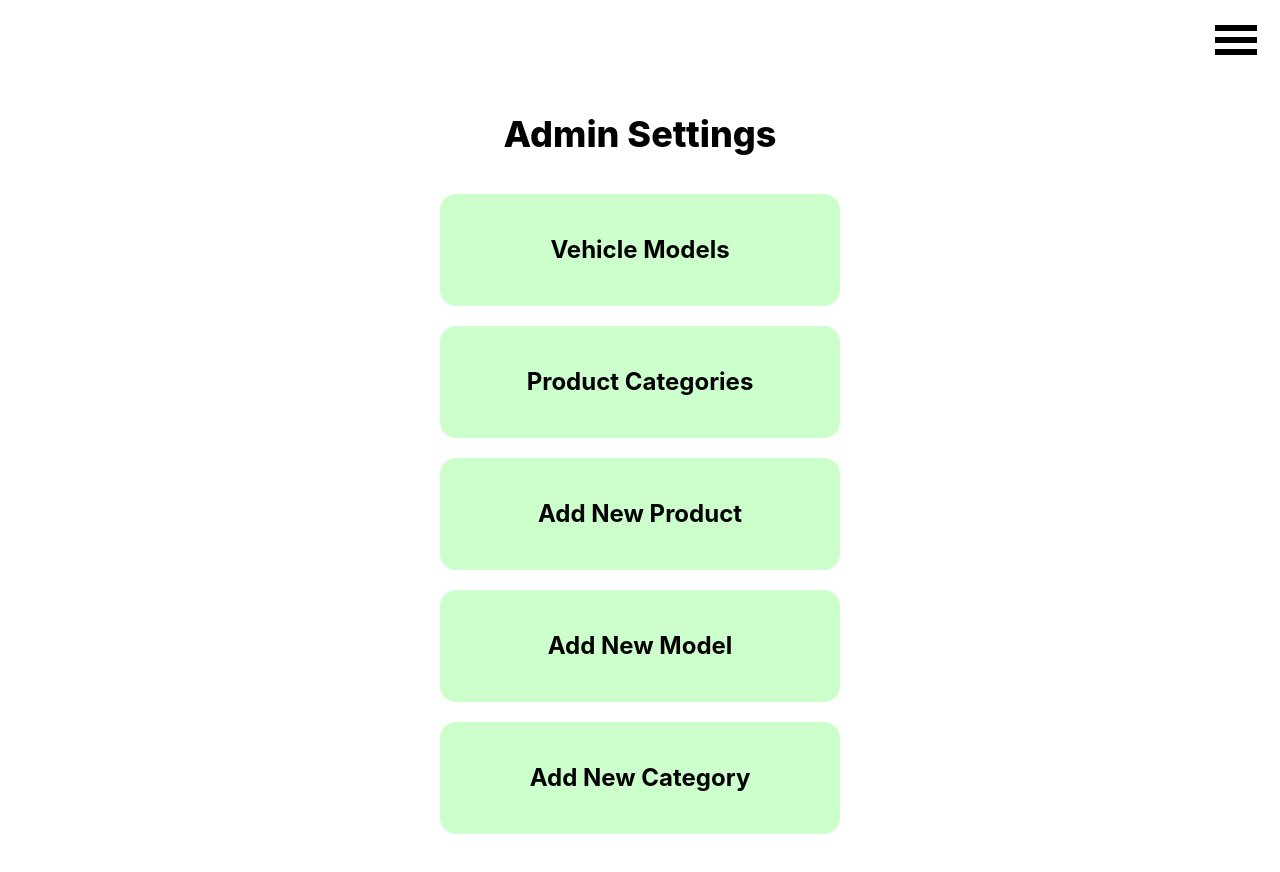
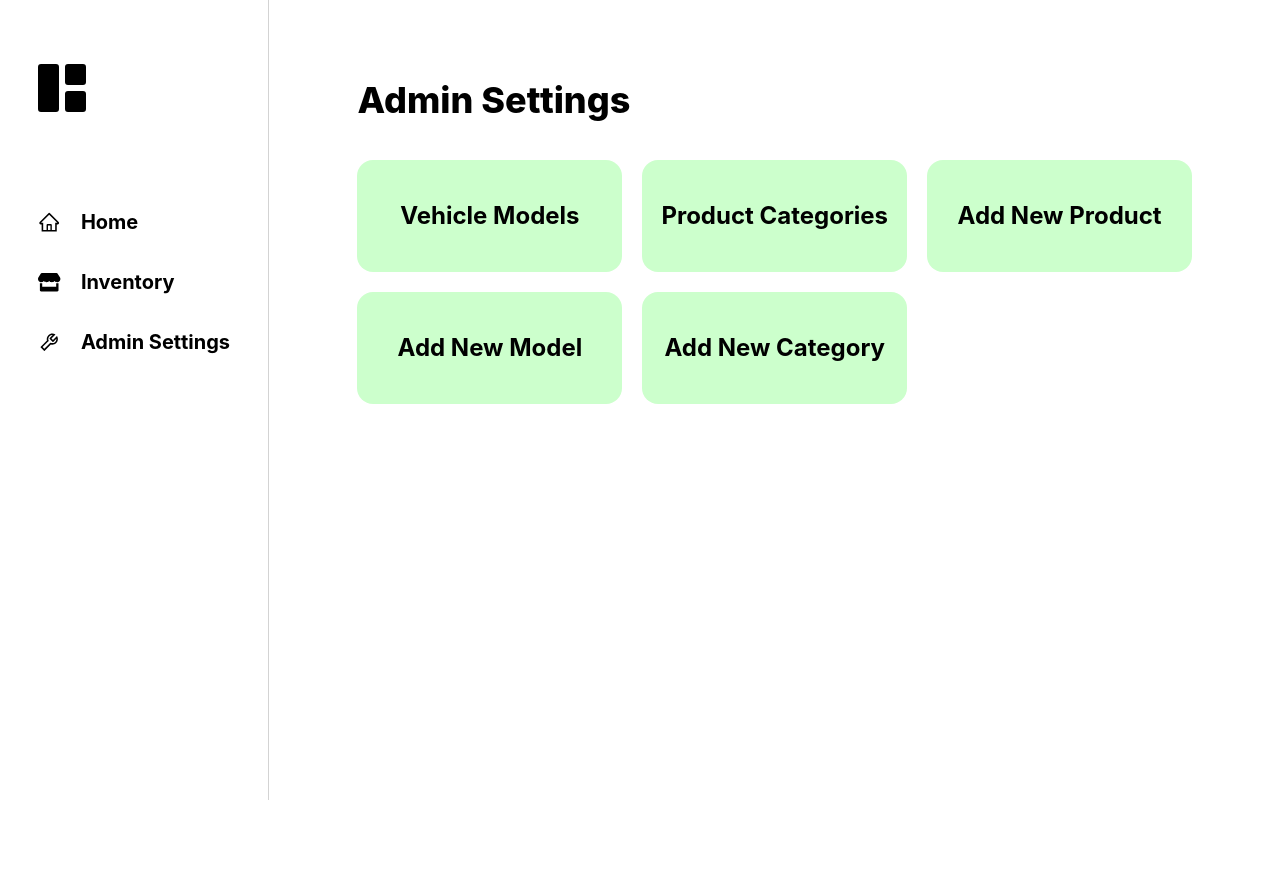
Before and after one commit to ecanvasser/inventory-app, a React (Create React App) app in the folder client/: page /admin-settings in a window 1280 px wide. Shown: the top 872 px of the page. After the commit the page ends 800 px from the top, so only its background shows below. Built offline with nearby package versions, Linux system fonts and the light colour scheme.

Commit message:
Finish AdminSettings layout

```diff
--- a/client/src/components/AdminSettings.js
+++ b/client/src/components/AdminSettings.js
@@ -1,19 +1,34 @@
 import Navbar from "./Navbar";
 import { Link } from "react-router-dom";
 import NavbarLinks from "./NavbarLinks";
-import { useState } from "react";
+import VerticalNav from "./VerticalNav";
+import { useState, useEffect } from "react";
 
 const AdminSettings = () => {
   const [showLinks, setShowLinks] = useState(false);
+  const [isMobile, setIsMobile] = useState(false);
+
+  useEffect(() => {
+    const handleResize = () => {
+      setIsMobile(window.innerWidth <= 767);
+    };
+    handleResize();
+    window.addEventListener("resize", handleResize);
+    return () => window.removeEventListener("resize", handleResize);
+  }, []);
 
   return (
+    <>
+      {showLinks ? (
         <div id="settings-container" className="grid grid-rows-[0.3fr_1.7fr]">
           <Navbar handleNav={() => setShowLinks(!showLinks)} />
-      {showLinks ? (
           <div className="flex flex-col gap-10 items-center animate__animated animate__fadeInRight">
             <NavbarLinks />
           </div>
-      ) : (
+        </div>
+      ) : isMobile ? (
+        <div id="settings-container" className="grid grid-rows-[0.3fr_1.7fr]">
+          <Navbar handleNav={() => setShowLinks(!showLinks)} />
           <div
             id="setting-links"
             className="mt-8  animate__animated animate__slideInLeft"
@@ -26,9 +41,9 @@ const AdminSettings = () => {
             </div>
             <div
               id="section-links"
-            className="flex flex-col items-center gap-5 mt-10 text-2xl font-bold"
+              className="flex flex-col sm:grid sm:grid-cols-2 sm:px-10 gap-5 md:grid-cols-3 mt-10 text-2xl font-bold"
             >
-            <Link to="/vehicle-models">
+              <Link to="/vehicle-models" className="flex justify-center">
                 <div
                   id="models"
                   className="bg-[#ccffcc] flex justify-center w-[400px] py-10 rounded-2xl"
@@ -36,7 +51,7 @@ const AdminSettings = () => {
                   Vehicle Models
                 </div>
               </Link>
-            <Link to="/categories">
+              <Link to="/categories" className="flex justify-center">
                 <div
                   id="categories"
                   className="bg-[#ccffcc] flex justify-center w-[400px] py-10 rounded-2xl"
@@ -44,7 +59,7 @@ const AdminSettings = () => {
                   Product Categories
                 </div>
               </Link>
-            <Link to="/inventory/new">
+              <Link to="/inventory/new" className="flex justify-center">
                 <div
                   id="add-product"
                   className="bg-[#ccffcc] flex justify-center w-[400px] py-10 rounded-2xl"
@@ -52,7 +67,7 @@ const AdminSettings = () => {
                   Add New Product
                 </div>
               </Link>
-            <Link to="/vehicle/new">
+              <Link to="/vehicle/new" className="flex justify-center">
                 <div
                   id="categories"
                   className="bg-[#ccffcc] flex justify-center w-[400px] py-10 rounded-2xl"
@@ -60,7 +75,7 @@ const AdminSettings = () => {
                   Add New Model
                 </div>
               </Link>
-            <Link to="/categories/new">
+              <Link to="/categories/new" className="flex justify-center">
                 <div
                   id="categories"
                   className="bg-[#ccffcc] flex justify-center w-[400px] py-10 rounded-2xl"
@@ -70,8 +85,72 @@ const AdminSettings = () => {
               </Link>
             </div>
           </div>
+        </div>
+      ) : (
+        <div
+          id="inventory-container"
+          className="grid grid-cols-[0.4fr_1.5fr] h-screen"
+        >
+          <VerticalNav />
+          <div
+            id="setting-links"
+            className="mt-20 px-12 flex flex-col animate__animated animate__slideInLeft"
+          >
+            <div
+              id="section-title"
+              className="text-4xl ml-10 font-extrabold"
+            >
+              Admin Settings
+            </div>
+            <div
+              id="section-links"
+              className=" sm:grid sm:grid-cols-2 sm:px-10 gap-5 md:grid-cols-3 mt-10 text-2xl font-bold"
+            >
+              <Link to="/vehicle-models" className="flex">
+                <div
+                  id="models"
+                  className="bg-[#ccffcc] flex justify-center w-[400px] py-10 rounded-2xl"
+                >
+                  Vehicle Models
+                </div>
+              </Link>
+              <Link to="/categories" className="flex">
+                <div
+                  id="categories"
+                  className="bg-[#ccffcc] flex justify-center w-[400px] py-10 rounded-2xl"
+                >
+                  Product Categories
+                </div>
+              </Link>
+              <Link to="/inventory/new" className="flex">
+                <div
+                  id="add-product"
+                  className="bg-[#ccffcc] flex justify-center w-[400px] py-10 rounded-2xl"
+                >
+                  Add New Product
+                </div>
+              </Link>
+              <Link to="/vehicle/new" className="flex">
+                <div
+                  id="categories"
+                  className="bg-[#ccffcc] flex justify-center w-[400px] py-10 rounded-2xl"
+                >
+                  Add New Model
+                </div>
+              </Link>
+              <Link to="/categories/new" className="flex">
+                <div
+                  id="categories"
+                  className="bg-[#ccffcc] flex justify-center w-[400px] py-10 rounded-2xl"
+                >
+                  Add New Category
+                </div>
+              </Link>
+            </div>
+          </div>
+        </div>
       )}
-    </div>
+    </>
   );
 };
 
```
Lines whose indentation alone changed are shown as unchanged.
